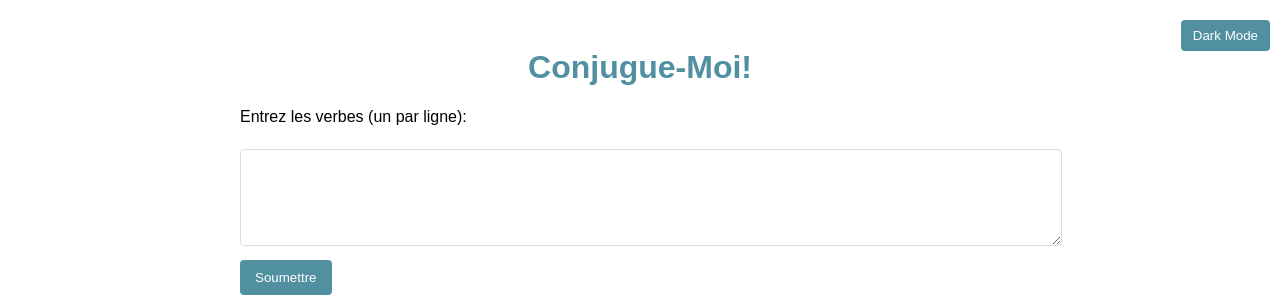
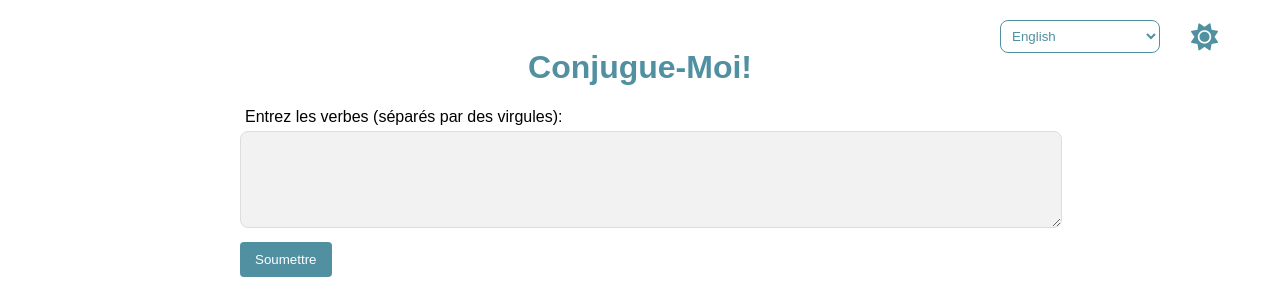
Before and after one commit to Lunedor/conjugue-moi, a Flask app: page / in a window 1280 px wide. Shown: the top 307 px of the page. Run offline with Flask 3, Linux system fonts and the light colour scheme.

Commit message:
Update index.html
Added language options for translate.

```diff
--- a/templates/index.html
+++ b/templates/index.html
@@ -3,6 +3,7 @@
 <head>
     <title>Conjugue-Moi!</title>
 	<script src="https://code.jquery.com/jquery-3.6.0.min.js"></script> </script> </head>
+	<link rel="stylesheet" href="https://cdnjs.cloudflare.com/ajax/libs/font-awesome/6.0.0-beta3/css/all.min.css">
     <style>
         :root {
             --bg-color: #fff;
@@ -36,9 +37,17 @@
 
         h1 { text-align: center; color: var(--accent-color);} /* Use accent color for title */
 
-        label { display: block; margin-bottom: 5px; }
+        label { display: block; margin: 5px; }
 
-        textarea { width: 100%; padding: 10px; border: 1px solid var(--table-border); margin-bottom: 10px; border-radius: 4px;}
+        textarea {
+			width: 100%;
+			padding: 10px;
+			border: 1px solid var(--table-border);
+			margin-bottom: 10px;
+			border-radius: 8px;
+			background-color: var(--table-header-bg);
+			color: var(--text-color);
+		}
 
         button, input[type="submit"] {
             background-color: var(--button-bg);
@@ -58,9 +67,26 @@
 
         .mode-toggle {
             position: fixed; /* Fixed position */
-            top: 10px;       /* Top-right corner */
-            right: 10px;
+            top: 5px;       /* Top-right corner */
+            right: 50px;
         }
+
+		.mode-toggle button {
+			background: none;
+			border: none;
+			cursor: pointer;
+			font-size: 27px;
+			color: var(--accent-color);
+		}
+
+		.mode-toggle button i {
+			transition: transform 0.2s ease, color 0.2s ease;
+		}
+
+		.mode-toggle button:hover i {
+			transform: scale(1.2); /* Slight zoom on hover */
+			color: var(--text-color); /* Highlight color */
+		}
 
 
          button { /* General button styles */
@@ -89,16 +115,87 @@
 
         span.conjugated-verb { margin-left: 8px; }
 
+		.language-selector { /* Improved positioning */
+            display: flex;  /* Use flexbox for better alignment */
+            align-items: center; /* Vertically center items */
+            position: fixed;
+            top: 20px;
+            right: 120px;
+        }
+
+		#target_lang{
+			padding: 7px;
+			border-radius: 8px;
+			background-color: var(--button-text);
+			color: var(--button-bg);
+			border-color: var(--button-bg);
+			border-style: solid;
+			border-width: 1px;
+		}
+
+        #other_lang {
+			margin-left: 5px;
+            width: 50px; /* Adjust width as needed */
+			padding: 7px;
+			border-radius: 8px;
+			background-color: var(--button-text);
+			color: var(--button-bg);
+			border-color: var(--button-bg);
+			border-style: solid;
+			border-width: 1px;
+        }
+
     </style>
 </head>
 <body>
 	<div class="container">
-	<div class="mode-toggle">
-			<button id="darkModeToggle">Dark Mode</button>
-	</div>
+		<div class="language-selector">
+				<select id="target_lang">
+					<option value="en">English</option>
+					<option value="es">Spanish</option>
+					<option value="fr">French</option>
+					<option value="de">German</option>
+					<option value="it">Italian</option>
+					<option value="pt">Portuguese</option>
+					<option value="ru">Russian</option>
+					<option value="zh-CN">Chinese (Simplified)</option>
+					<option value="zh-TW">Chinese (Traditional)</option>
+					<option value="ja">Japanese</option>
+					<option value="ko">Korean</option>
+					<option value="tr">Turkish</option>
+					<option value="ar">Arabic</option>
+					<option value="hi">Hindi</option>
+					<option value="bn">Bengali</option>
+					<option value="ur">Urdu</option>
+					<option value="pa">Punjabi</option>
+					<option value="ta">Tamil</option>
+					<option value="te">Telugu</option>
+					<option value="vi">Vietnamese</option>
+					<option value="th">Thai</option>
+					<option value="ms">Malay</option>
+					<option value="id">Indonesian</option>
+					<option value="fa">Persian</option>
+					<option value="sw">Swahili</option>
+					<option value="pl">Polish</option>
+					<option value="nl">Dutch</option>
+					<option value="ro">Romanian</option>
+					<option value="el">Greek</option>
+					<option value="uk">Ukrainian</option>
+					<option value="other">Other...</option>
+					</select>
+
+
+				<input type="text" id="other_lang" style="display: none;" placeholder="e.g., 'nl'">
+
+			</div>
+			<div class="mode-toggle">
+				<button id="darkModeToggle">
+					<i id="darkModeIcon" class="fas fa-sun"></i>
+				</button>
+			</div>
     <h1>Conjugue-Moi!</h1>
     <form method="POST">
-        <label for="verbs">Entrez les verbes (un par ligne):</label><br>
+        <label for="verbs">Entrez les verbes (séparés par des virgules):</label>
         <textarea id="verbs" name="verbs[]" rows="5" cols="30"></textarea><br>
         <input type="submit" value="Soumettre">
     </form>
@@ -126,30 +223,163 @@
 		const exportButton = document.getElementById('exportButton'); // Get the export button
 		const darkModeToggle = document.getElementById('darkModeToggle');
         const body = document.body;
+		const targetLangSelect = document.getElementById('target_lang');
+        const otherLangInput = document.getElementById('other_lang');
 
         function updateDarkMode() {
-            body.classList.toggle('dark-mode');
-            darkModeToggle.textContent = body.classList.contains('dark-mode') ? "Thème Clair" : "Thème Sombre";
-            localStorage.setItem('darkMode', body.classList.contains('dark-mode') ? 'enabled' : 'disabled');
-        }
+			body.classList.toggle('dark-mode');
+			const darkModeEnabled = body.classList.contains('dark-mode');
+			darkModeToggle.innerHTML = darkModeEnabled
+				? '<i id="darkModeIcon" class="fas fa-moon"></i>' // Moon icon for dark mode
+				: '<i id="darkModeIcon" class="fas fa-sun"></i>'; // Sun icon for light mode
+			localStorage.setItem('darkMode', darkModeEnabled ? 'enabled' : 'disabled');
+		}
 
         darkModeToggle.addEventListener('click', updateDarkMode);
 
         // Load preference on startup (MOVED OUTSIDE FORM SUBMIT)
         document.addEventListener('DOMContentLoaded', () => {
             const savedPreference = localStorage.getItem('darkMode');
+			const savedTargetLang = localStorage.getItem('target_lang');
             if (savedPreference === 'enabled') {
                 body.classList.add('dark-mode');
-                darkModeToggle.textContent = "Thème Clair";
+                darkModeToggle.innerHTML = '<i id="darkModeIcon" class="fas fa-moon"></i>';
             } else if (savedPreference === 'disabled') {
                 body.classList.remove('dark-mode');
-                darkModeToggle.textContent = "Thème Sombre";
+                darkModeToggle.innerHTML = '<i id="darkModeIcon" class="fas fa-sun"></i>';
+            }
+			if (savedTargetLang) {
+            if (targetLangSelect.querySelector(`option[value="${savedTargetLang}"]`)) {
+                // If the saved language is in the dropdown, select it
+                targetLangSelect.value = savedTargetLang;
+            } else {
+                // If not in the dropdown, set to 'other' and show input
+                targetLangSelect.value = 'other';
+                otherLangInput.style.display = 'inline-block';
+                otherLangInput.value = savedTargetLang;
+				}
+			}
+			targetLangSelect.dispatchEvent(new Event('change'));
+        });
+
+		targetLangSelect.addEventListener('change', () => {
+            const selectedLang = targetLangSelect.value;
+            if (selectedLang === 'other') {
+                otherLangInput.style.display = 'inline-block';
+                const savedOtherLang = localStorage.getItem('other_lang'); // Retrieve from localStorage for "other"
+                otherLangInput.value = savedOtherLang || '';
+            } else {
+                otherLangInput.style.display = 'none';
+                setLanguage(selectedLang);  // Set language immediately for standard options
             }
         });
 
+		otherLangInput.addEventListener('change', () => {
+			const otherLang = otherLangInput.value.trim().toLowerCase();
+			console.log("Other language input:", otherLang); // Debugging
+			if (otherLang) {
+				setLanguage(otherLang); // Pass the actual input to setLanguage
+				localStorage.setItem('other_lang', otherLang);
+			} else {
+				alert("Please enter a valid language code.");
+			}
+		});
+
+
+		function setLanguage(newTargetLang) {
+			const langToSend = newTargetLang === 'other' ? otherLangInput.value.trim().toLowerCase() : newTargetLang;
+			console.log("Setting language:", langToSend); // Debugging
+
+			fetch('/set_language', {
+				method: 'POST',
+				headers: { 'Content-Type': 'application/x-www-form-urlencoded' },
+				body: `target_lang=${encodeURIComponent(langToSend)}`
+			})
+			.then(response => {
+				if (response.ok) {
+					localStorage.setItem('target_lang', langToSend);
+					console.log("Target language set to:", langToSend);
+					form.dispatchEvent(new Event('submit')); // Re-submit to refresh translations
+				} else {
+					response.json().then(errorData => {
+						const error = errorData.error || "Error setting language. Please check the language code.";
+						alert(error);
+					});
+				}
+			})
+			.catch(error => {
+				console.error("Error in fetch /set_language:", error);
+				alert("An error occurred setting the language.");
+			});
+		}
+
+
+		if (!exportButton.hasEventListener) {  // Custom flag to prevent duplicate listeners
+			exportButton.addEventListener('click', async () => {
+				exportButton.disabled = true;
+				exportButton.textContent = "Exporting...";
+
+				try {
+					const verbs = document.getElementById('verbs').value.trim().split('\n');
+					const formData = new FormData();
+					verbs.forEach(verb => formData.append('verbs[]', verb.trim()));
+
+					const response = await fetch('/export', { method: 'POST', body: formData });
+					if (!response.ok) {
+						const errorData = await response.json();
+						alert(`Error exporting: ${errorData.error}`);
+					} else {
+						const blob = await response.blob();
+						const url = window.URL.createObjectURL(blob);
+
+						const timestr = new Date().toISOString().slice(0, 19).replace(/[-:T]/g, "");
+						const filename = "verb_conjugations_" + timestr + ".xlsx";
+
+						const a = document.createElement('a');
+						a.href = url;
+						a.download = filename;
+						document.body.appendChild(a);
+						a.click();
+						window.URL.revokeObjectURL(url);
+						a.remove();
+					}
+				} catch (error) {
+					console.error('Error during export:', error);
+					alert('An unexpected error occurred during export.');
+				} finally {
+					exportButton.disabled = false;
+					exportButton.textContent = "Export to Excel";
+				}
+			});
+			exportButton.hasEventListener = true;  // Set custom flag
+		}
+
+		function playAudio(text) {
+			fetch('/pronounce', {
+				method: 'POST',
+				headers: { 'Content-Type': 'application/x-www-form-urlencoded' },
+				body: `text=${encodeURIComponent(text)}&lang=fr`
+			})
+			.then(response => {
+				if (!response.ok) {
+					throw new Error(`HTTP error! status: ${response.status}`);
+				}
+				return response.blob(); // Get the audio data as a Blob
+			})
+			.then(blob => {
+				const audioUrl = URL.createObjectURL(blob); // Create a URL for the Blob
+				const audio = new Audio(audioUrl); // Create a new Audio object
+				audio.play(); // Play the audio
+			})
+			.catch(error => {
+				console.error('Error during pronunciation:', error);
+				alert('Error playing audio. Please try again later.'); // User-friendly error message
+			});
+		}
+
 		form.addEventListener('submit', async (event) => {
 			event.preventDefault();
-			const verbs = document.getElementById('verbs').value.trim().split('\n');
+			const verbs = document.getElementById('verbs').value.trim().split(',');
 			const formData = new FormData();
 
 			verbs.forEach(verb => {
@@ -159,7 +389,8 @@
 			tbody.innerHTML = ''; // Clear previous results
 
 			try {
-				const response = await fetch('/', { method: 'POST', body: formData });
+				const targetLang = document.getElementById('target_lang').value || 'en';
+				const response = await fetch('/', { method: 'POST', body: formData, headers: { 'X-Target-Language': targetLang}  });
 				if (!response.ok) {
 					throw new Error(`HTTP error! status: ${response.status}`);
 				}
@@ -195,74 +426,7 @@
 
 					});
 
-					function playAudio(text) {
-					fetch('/pronounce', {
-						method: 'POST',
-						headers: { 'Content-Type': 'application/x-www-form-urlencoded' },
-						body: `text=${encodeURIComponent(text)}&lang=fr`
-					})
-					.then(response => {
-						if (!response.ok) {
-							throw new Error(`HTTP error! status: ${response.status}`);
-						}
-						return response.blob(); // Get the audio data as a Blob
-					})
-					.then(blob => {
-						const audioUrl = URL.createObjectURL(blob); // Create a URL for the Blob
-						const audio = new Audio(audioUrl); // Create a new Audio object
-						audio.play(); // Play the audio
-					})
-					.catch(error => {
-						console.error('Error during pronunciation:', error);
-						alert('Error playing audio. Please try again later.'); // User-friendly error message
-					});
-				}
-
 					exportButton.style.display = 'block';
-
-					exportButton.addEventListener('click', async () => {
-						exportButton.disabled = true;  // Disable the button immediately
-						exportButton.textContent = "Exportation..."; // Provide visual feedback (optional)
-
-						try {
-							const verbs = document.getElementById('verbs').value.trim().split('\n');
-							const formData = new FormData();
-							verbs.forEach(verb => formData.append('verbs[]', verb.trim()));
-
-
-							const response = await fetch('/export', { method: 'POST', body: formData });
-							if (!response.ok) {
-								const errorData = await response.json(); // Get error message from server if available
-								const errorMessage = errorData && errorData.error ? errorData.error : `HTTP error! status: ${response.status}`;
-								alert(`Error exporting: ${errorMessage}`); // Display error message
-
-							} else {const blob = await response.blob(); // Get the file as a Blob
-									const url = window.URL.createObjectURL(blob); // Create a temporary URL
-
-									const timestr = new Date().toISOString().slice(0, 19).replace(/[-:T]/g, ""); //Get the current time as unique string for filename
-									const filename = "verb_conjugations_" + timestr + ".xlsx"
-
-									const a = document.createElement('a'); // Create a download link
-									a.href = url;
-									a.download = filename; // Set the filename for download
-									document.body.appendChild(a);  // Append to the DOM (needed for click event)
-									a.click();                      // Trigger the click event to start download
-									window.URL.revokeObjectURL(url); // Clean up after download
-									a.remove();                    // Remove the temporary link from DOM
-									alert("File downloaded!"); //Alert user for file downloaded (Optional)
-								 // Or handle the successful response as needed
-							}
-
-
-						} catch (error) {
-							console.error('Error during export:', error);
-							alert('An unexpected error occurred during export. Please try again later.');
-						} finally {
-							exportButton.disabled = false;  // Re-enable the button in the finally block
-							exportButton.textContent = "Exporter vers Excel"; // Reset button text
-						}
-					});
-
 					document.getElementById('resultsContainer').appendChild(exportButton);
 
 				} else {
```
